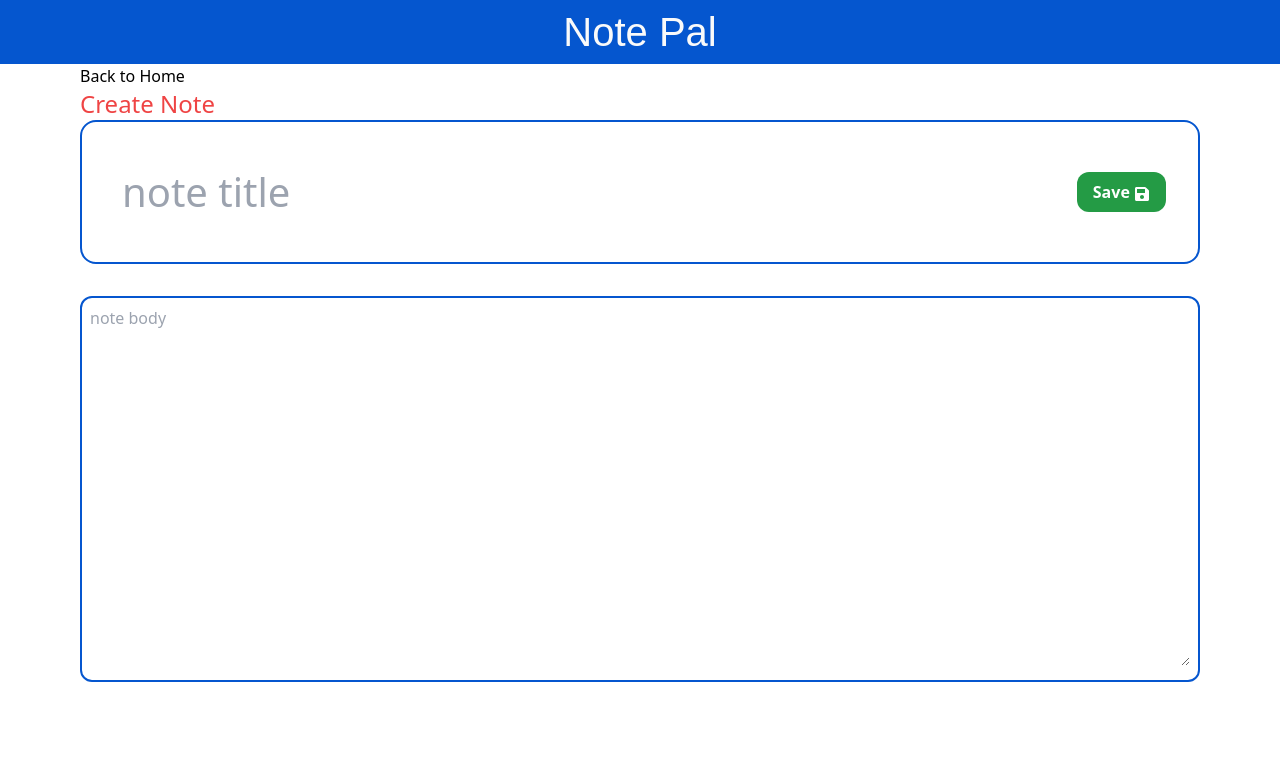
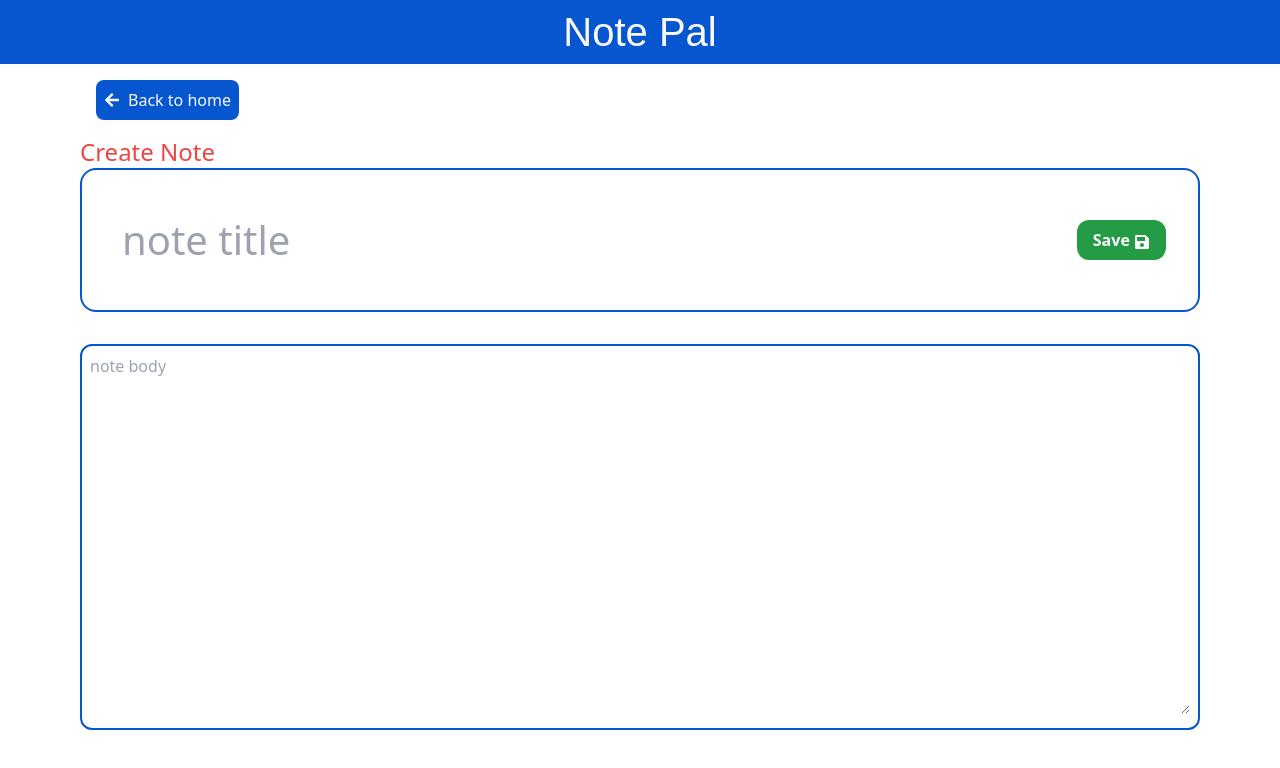
Before and after one commit to appohfaiths/notes-webapp, a React (Vite) app in the folder frontend/todo-app/: page /create in a window 1280 px wide. Shown: the top 768 px of the page. Built offline with nearby package versions, Linux system fonts and the light colour scheme.

Commit message:
feat: add icon to back to home button

```diff
--- a/frontend/todo-app/src/components/backToHomeButton/BackToHome.tsx
+++ b/frontend/todo-app/src/components/backToHomeButton/BackToHome.tsx
@@ -1,9 +1,10 @@
 import { useNavigate } from 'react-router-dom'
+import { FaArrowLeft } from 'react-icons/fa'
 
 export const BackToHome = () => {
     const navigator = useNavigate()
     const handleClick = () => {navigator('/')}
   return (
-    <button onClick={handleClick}>Back to Home</button>
+    <button className='flex gap-2 items-center rounded-lg m-4 p-2 bg-primary-blue text-secondary-white' onClick={handleClick}><FaArrowLeft /> Back to home </button>
   )
 }
```
